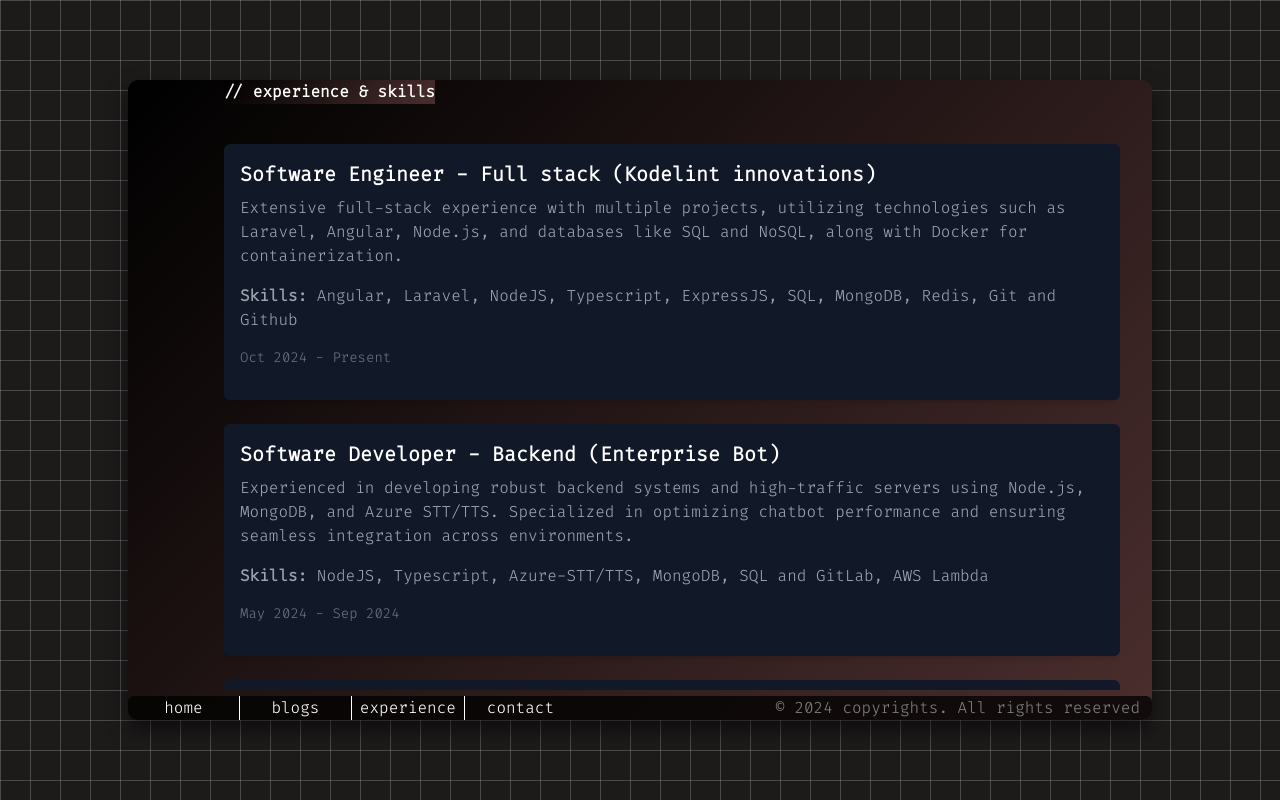
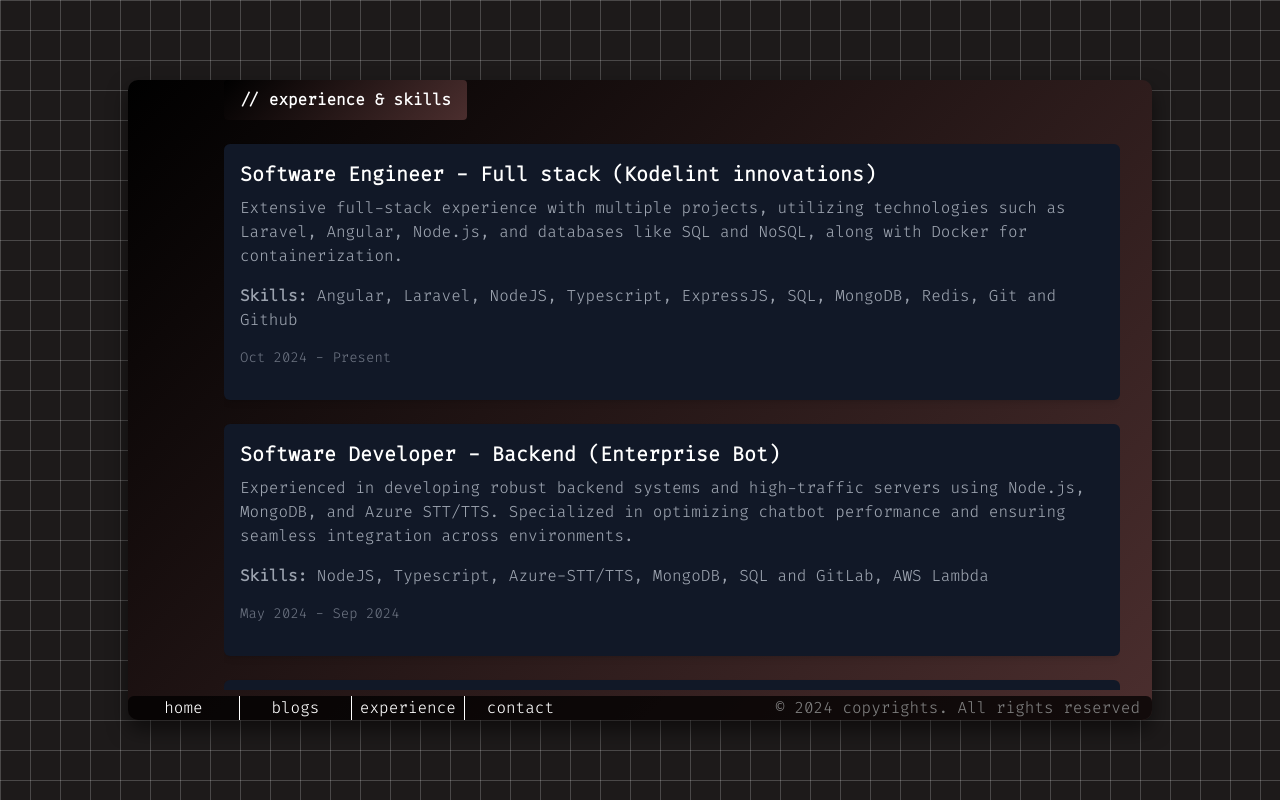
Before and after one commit to adarsh-pv/Portfolio, a Next.js app: page /highlights in a window 1280 px wide. Built offline with nearby package versions, Linux system fonts and the light colour scheme.

Commit message:
added experience2

```diff
--- a/src/app/blogs/page.tsx
+++ b/src/app/blogs/page.tsx
@@ -42,10 +42,14 @@ const Page = () => {
         className="max-w-5xl relative overflow-y-auto"
         style={{ height: "calc(100vh - 190px)", scrollbarWidth: "none" }}
       >
-         <h1 className="fixed font-bold z-10 bg-amber-800"
+         <h1
+          className="fixed font-bold z-10 bg-amber-800 px-4 py-2 rounded"
           style={{
             backgroundImage: "linear-gradient(135deg, #000000, #4b2e2e)"
-          }}> <span>// articles & blogs</span> </h1>
+          }}
+        >
+          <span>// articles & blogs</span>
+        </h1>
         <div className="pt-8 grid grid-cols-1 md:grid-cols-2 gap-5">
           {blogs.map((blog, index) => (
             <BlogCard
--- a/src/app/highlights/page.tsx
+++ b/src/app/highlights/page.tsx
@@ -38,10 +38,14 @@ export default function HighlightsPage() {
         className="max-w-5xl relative overflow-y-auto"
         style={{  height: "calc(100vh - 190px)" ,scrollbarWidth: "none" }}
       >
-        <h1 className="fixed font-bold z-10 bg-amber-800"
+          <h1
+          className="fixed font-bold z-10 bg-amber-800 px-4 py-2 rounded"
           style={{
             backgroundImage: "linear-gradient(135deg, #000000, #4b2e2e)"
-          }}> <span>// experience & skills</span> </h1>
+          }}
+        >
+          <span>// experience & skills</span>
+        </h1>
 
         <div className="pt-16 grid gap-6 relative">
           {experience?.map((skill, index) => (
```
